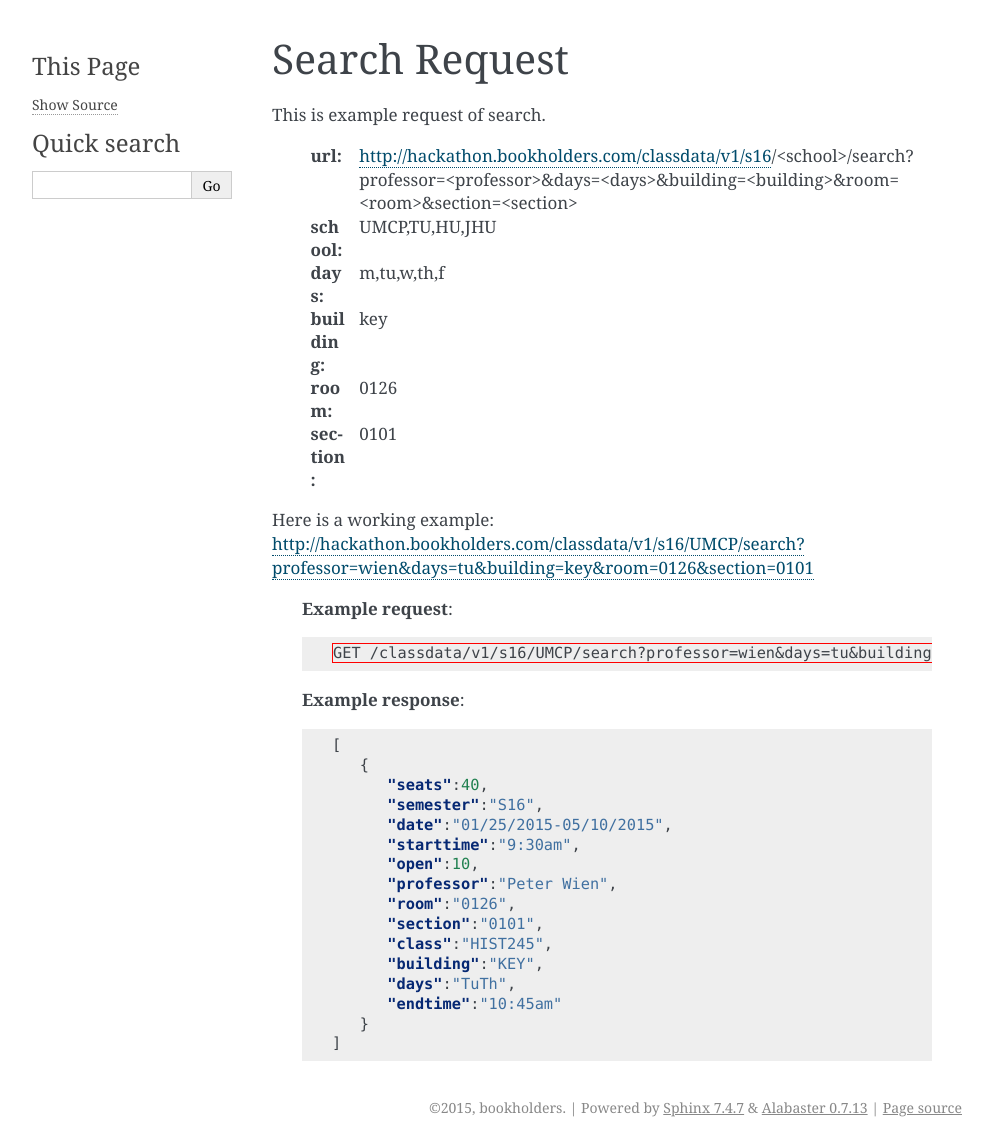
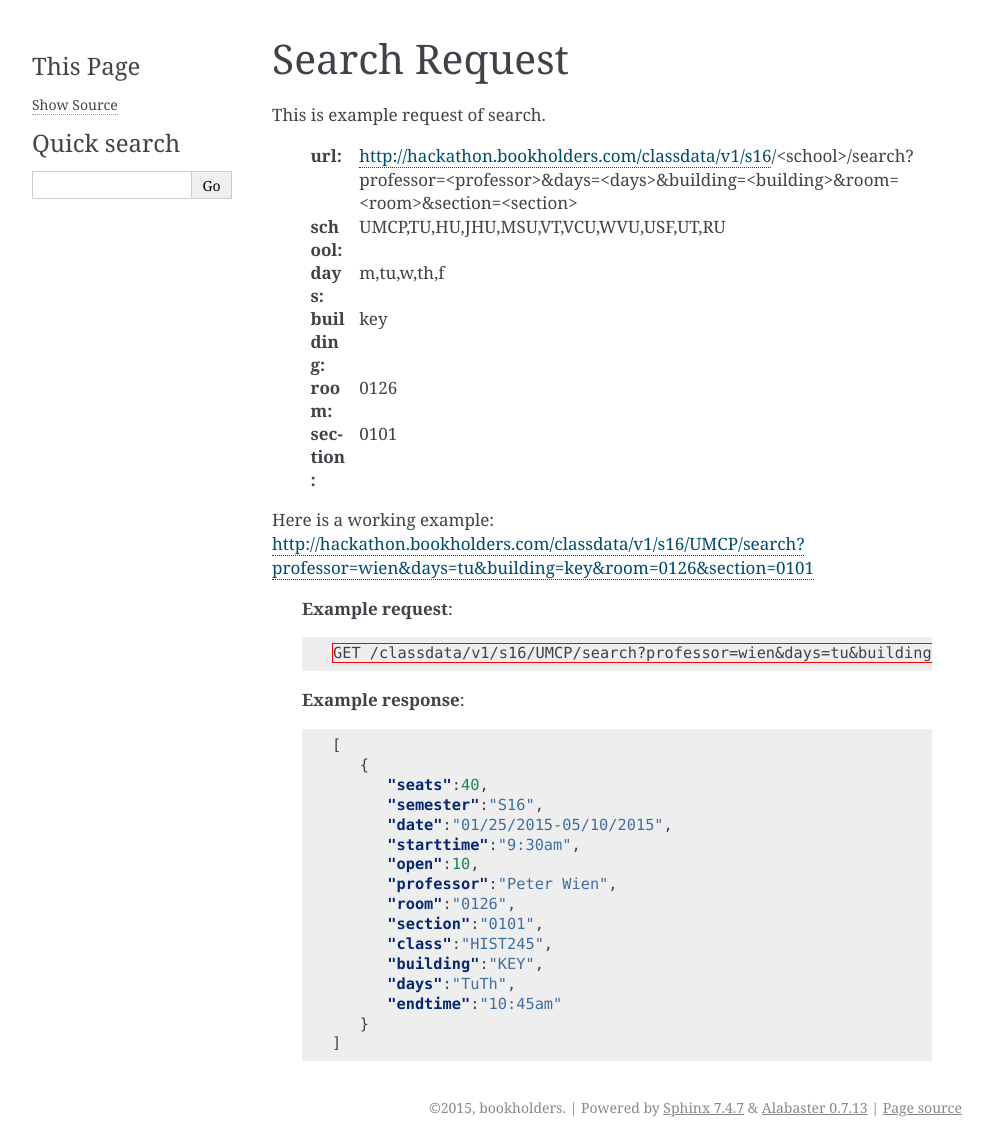
Before and after one commit to bookholders/classdataapi, a Sphinx documentation site: the page built from docs/searchex.rst, in a window 1280 px wide. Shown: the whole page, without its empty margins (148-1141 px from the left). Built offline with Sphinx 7.4.7, drawn with Linux system fonts in a browser that asks for light colours.

Commit message:
Update searchex.rst

```diff
--- a/docs/searchex.rst
+++ b/docs/searchex.rst
@@ -7,7 +7,7 @@ Search Request
 This is example request of search.
 
    :url: http://hackathon.bookholders.com/classdata/v1/s16/<school>/search?professor=<professor>&days=<days>&building=<building>&room=<room>&section=<section>
-   :school: UMCP,TU,HU,JHU
+   :school: UMCP,TU,HU,JHU,MSU,VT,VCU,WVU,USF,UT,RU
    :days: m,tu,w,th,f
    :building: key
    :room: 0126
```
